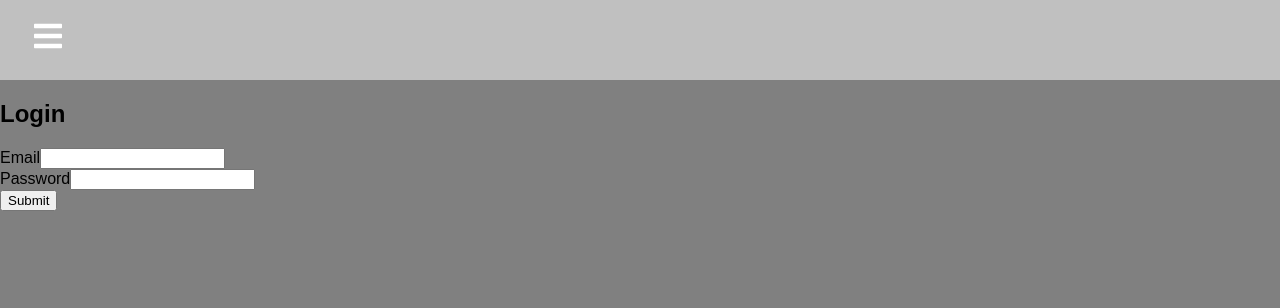
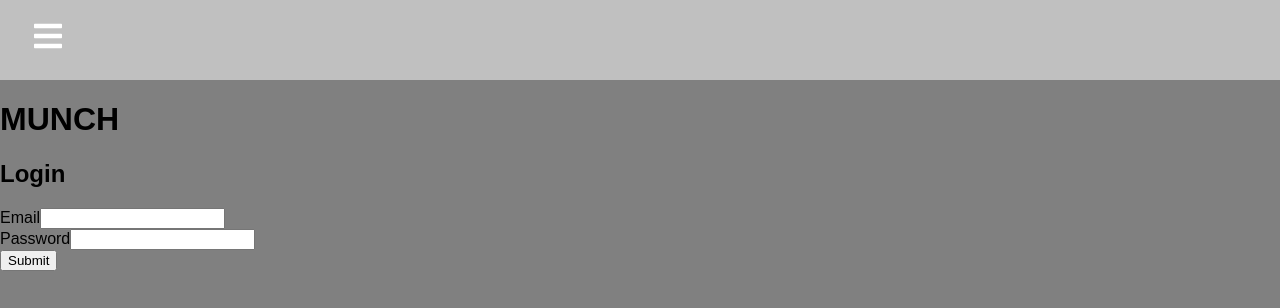
Before and after one commit to nvalerio12/munch-frontend, a React (Create React App) app: page /login in a window 1280 px wide. Shown: the top 308 px of the page. Built offline with nearby package versions, Linux system fonts and the light colour scheme.

Commit message:
signup and log in

```diff
--- a/src/components/Login.js
+++ b/src/components/Login.js
@@ -47,6 +47,7 @@ const Login = (props) => {
         <div className="row mt-4">
             <div className="col-md-7 offset-md-3">
                 <div className="card card-body">
+                <h1>MUNCH</h1>
                     <h2 className="py-2">Login</h2>
                     <form onSubmit={handleSubmit}>
                         <div className="form-group">
--- a/src/components/Signup.js
+++ b/src/components/Signup.js
@@ -51,6 +51,7 @@ const Signup = () => {
         <div className="row mt-4">
             <div className="col-md-7 offset-md-3">
                 <div className="card card-body">
+                    <h1>MUNCH</h1>
                     <h2 className="py-2">Signup</h2>
                     <form onSubmit={handleSubmit}>
                         <div className="form-group">
```
